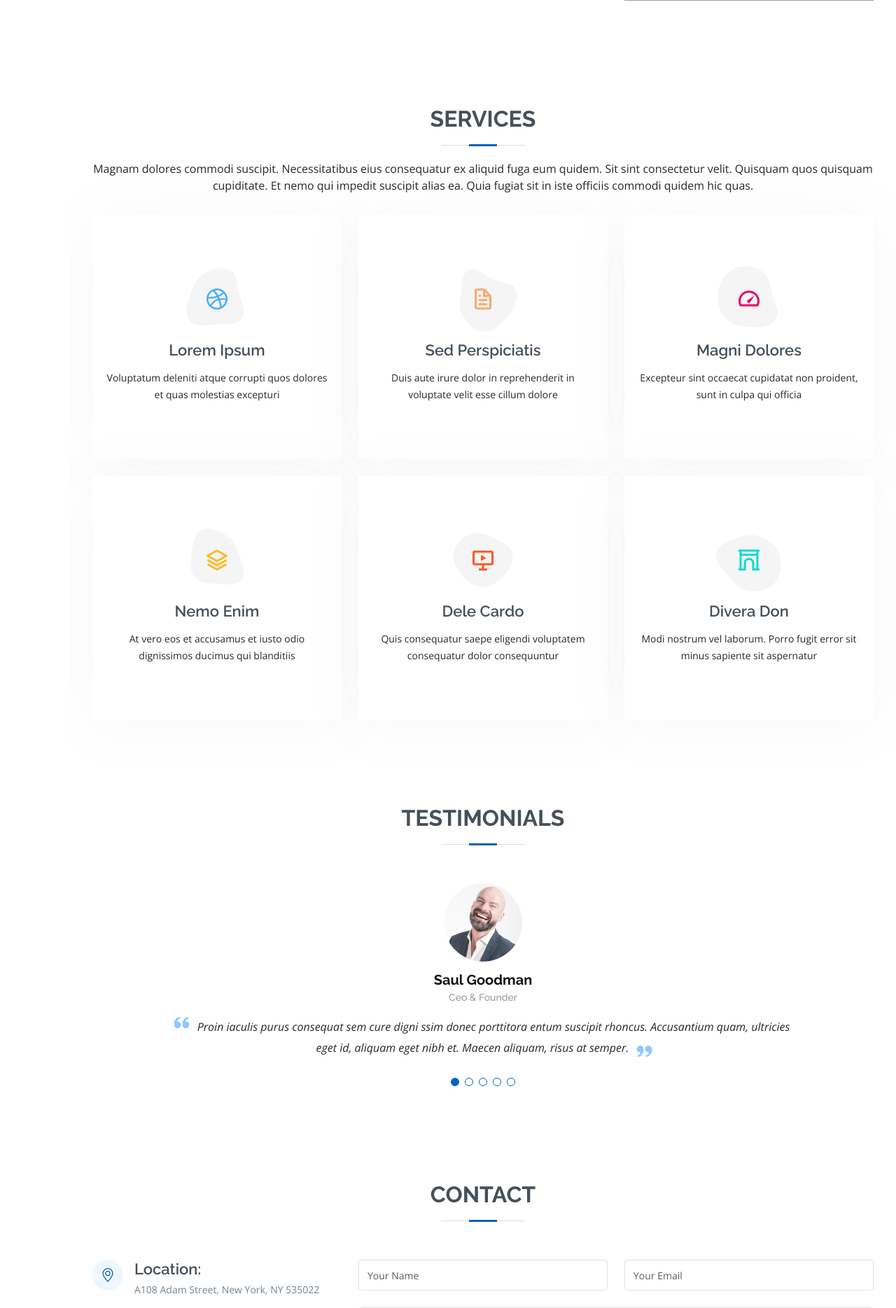
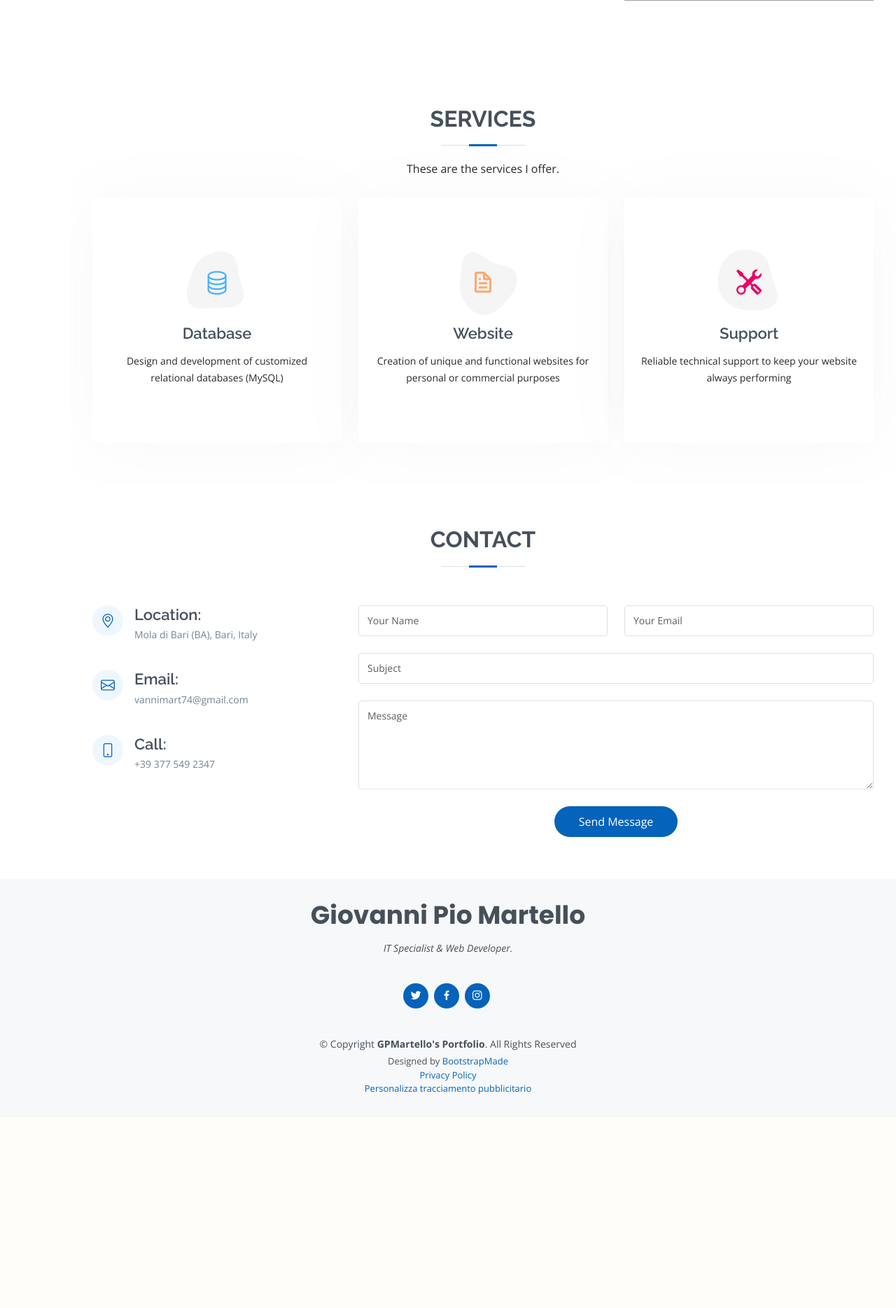
Before and after one commit to johnh-04/portfolio, a PHP site: page / in a window 1280 px wide. Shown: the part 4029-5898 px from the top of the page at 70% size. After the commit the page ends 5593 px from the top, so only its background shows below. Run offline with PHP 8.4, Linux system fonts and the light colour scheme; some libraries are stand-ins or nearby versions; grey boxes are pictures that could not be loaded.

Commit message:
updates - website finished!

```diff
--- a/index.php
+++ b/index.php
@@ -9,6 +9,7 @@
         <title>GPMartello's Portfolio</title>
         <meta content="" name="description">
         <meta content="" name="keywords">
+        <meta http-equiv="Content-Security-Policy" content="upgrade-insecure-requests">
 
         <!-- Favicons -->
         <link href="assets/img/favicon.png" rel="icon">
@@ -35,6 +36,44 @@
             * Author: BootstrapMade.com
             * License: https://bootstrapmade.com/license/
         ======================================================== -->
+
+        <link rel="preload" as="script" href="https://cdn.iubenda.com/cs/iubenda_cs.js"/>
+        <link rel="preload" as="script" href="https://cdn.iubenda.com/cs/tcf/stub-v2.js"/>
+        <script src="https://cdn.iubenda.com/cs/tcf/stub-v2.js"></script>
+        <script>
+            (_iub=self._iub||[]).csConfiguration={
+                cookiePolicyId: 74014721,
+                siteId: 3749228,
+
+                timeoutLoadConfiguration: 30000,
+                lang: 'it',
+                enableTcf: true,
+                tcfVersion: 2,
+                tcfPurposes: {
+                    "2": "consent_only",
+                    "3": "consent_only",
+                    "4": "consent_only",
+                    "5": "consent_only",
+                    "6": "consent_only",
+                    "7": "consent_only",
+                    "8": "consent_only",
+                    "9": "consent_only",
+                    "10": "consent_only"
+                },
+                invalidateConsentWithoutLog: true,
+                googleAdditionalConsentMode: true,
+                consentOnContinuedBrowsing: false,
+                banner: {
+                    position: "top",
+                    acceptButtonDisplay: true,
+                    customizeButtonDisplay: true,
+                    closeButtonDisplay: true,
+                    closeButtonRejects: true,
+                    fontSizeBody: "14px",
+                },
+            }
+        </script>
+        <script async src="https://cdn.iubenda.com/cs/iubenda_cs.js"></script>
 
     </head>
 
@@ -425,8 +464,8 @@
                                     <div class="portfolio-links">
                                         <a href="assets/img/portfolio/astrophone.jpg" data-gallery="portfolioGallery"
                                             class="portfolio-lightbox" title="Example of a website for an e-commerce"><i class="bx bx-plus"></i></a>
-                                    <a href="https://www.martellogiovannipio.altervista.org/astrophone" class="portfolio-details-lightbox"
-                                        data-glightbox="type: external" title="Portfolio Details"><i class="bx bx-link"></i></a>
+                                        <a href="https://www.martellogiovannipio.altervista.org/astrophone"
+                                            target="_blank" title="Portfolio Details"><i class="bx bx-link"></i></a> <!--class="portfolio-details-lightbox", data-glightbox="type: external"-->
                                     </div>
                                 </div>
                             </div>
@@ -441,8 +480,8 @@
                                     <div class="portfolio-links">
                                         <a href="assets/img/portfolio/quiz.jpg" data-gallery="portfolioGallery"
                                             class="portfolio-lightbox" title="Example of a quiz game"><i class="bx bx-plus"></i></a>
-                                    <a href="https://www.martellogiovannipio.altervista.org/quiz" class="portfolio-details-lightbox"
-                                        data-glightbox="type: external" title="Portfolio Details"><i class="bx bx-link"></i></a>
+                                        <a href="https://www.martellogiovannipio.altervista.org/quiz"
+                                            target="_blank" title="Portfolio Details"><i class="bx bx-link"></i></a>
                                     </div>
                                 </div>
                             </div>
@@ -457,8 +496,8 @@
                                     <div class="portfolio-links">
                                         <a href="assets/img/portfolio/greenco.jpg" data-gallery="portfolioGallery"
                                             class="portfolio-lightbox" title="Example of a website for an ecological company"><i class="bx bx-plus"></i></a>
-                                    <a href="https://www.martellogiovannipio.altervista.org/greenco" class="portfolio-details-lightbox"
-                                        data-glightbox="type: external" title="Portfolio Details"><i class="bx bx-link"></i></a>
+                                        <a href="https://www.martellogiovannipio.altervista.org/greenco"
+                                            target="_blank" title="Portfolio Details"><i class="bx bx-link"></i></a>
                                     </div>
                                 </div>
                             </div>
@@ -473,8 +512,8 @@
                                     <div class="portfolio-links">
                                         <a href="assets/img/portfolio/universal.jpg" data-gallery="portfolioGallery"
                                             class="portfolio-lightbox" title="Example of a website for public transport"><i class="bx bx-plus"></i></a>
-                                    <a href="https://www.martellogiovannipio.altervista.org/universal" class="portfolio-details-lightbox"
-                                        data-glightbox="type: external" title="Portfolio Details"><i class="bx bx-link"></i></a>
+                                        <a href="https://www.martellogiovannipio.altervista.org/universal"
+                                            target="_blank" title="Portfolio Details"><i class="bx bx-link"></i></a>
                                     </div>
                                 </div>
                             </div>
@@ -489,8 +528,8 @@
                                     <div class="portfolio-links">
                                         <a href="assets/img/portfolio/xnews.jpg" data-gallery="portfolioGallery"
                                             class="portfolio-lightbox" title="Example of an online forum"><i class="bx bx-plus"></i></a>
-                                    <a href="https://www.martellogiovannipio.altervista.org/xnews" class="portfolio-details-lightbox"
-                                        data-glightbox="type: external" title="Portfolio Details"><i class="bx bx-link"></i></a>
+                                        <a href="https://www.martellogiovannipio.altervista.org/xnews"
+                                            target="_blank" title="Portfolio Details"><i class="bx bx-link"></i></a>
                                     </div>
                                 </div>
                             </div>
@@ -507,9 +546,9 @@
 
                     <div class="section-title">
                         <h2>Services</h2>
-                    <p>Magnam dolores commodi suscipit. Necessitatibus eius consequatur ex aliquid fuga eum quidem. Sit
-                        sint consectetur velit. Quisquam quos quisquam cupiditate. Et nemo qui impedit suscipit alias
-                        ea. Quia fugiat sit in iste officiis commodi quidem hic quas.</p>
+                        <p>
+                            These are the services I offer.
+                        </p>
                     </div>
 
                     <div class="row">
@@ -522,10 +561,10 @@
                                             d="M300,521.0016835830174C376.1290562159157,517.8887921683347,466.0731472004068,529.7835943286574,510.70327084640275,468.03025145048787C554.3714126377745,407.6079735673963,508.03601936045806,328.9844924480964,491.2728898941984,256.3432110539036C474.5976632858925,184.082847569629,479.9380746630129,96.60480741107993,416.23090153303,58.64404602377083C348.86323505073057,18.502131276798302,261.93793281208167,40.57373210992963,193.5410806939664,78.93577620505333C130.42746243093433,114.334589627462,98.30271207620316,179.96522072025542,76.75703585869454,249.04625023123273C51.97151888228291,328.5150500222984,13.704378332031375,421.85034740162234,66.52175969318436,486.19268352777647C119.04800174914682,550.1803526380478,217.28368757567262,524.383925680826,300,521.0016835830174">
                                         </path>
                                     </svg>
-                                <i class="bx bxl-dribbble"></i>
+                                    <i class="bi bi-database"></i>
                                 </div>
-                            <h4><a href="">Lorem Ipsum</a></h4>
-                            <p>Voluptatum deleniti atque corrupti quos dolores et quas molestias excepturi</p>
+                                <h4><a href="">Database</a></h4>
+                                <p>Design and development of customized relational databases (MySQL)</p>
                             </div>
                         </div>
 
@@ -540,8 +579,8 @@
                                     </svg>
                                     <i class="bx bx-file"></i>
                                 </div>
-                            <h4><a href="">Sed Perspiciatis</a></h4>
-                            <p>Duis aute irure dolor in reprehenderit in voluptate velit esse cillum dolore</p>
+                                <h4><a href="">Website</a></h4>
+                                <p>Creation of unique and functional websites for personal or commercial purposes</p>
                             </div>
                         </div>
 
@@ -554,58 +593,10 @@
                                             d="M300,541.5067337569781C382.14930387511276,545.0595476570109,479.8736841581634,548.3450877840088,526.4010558755058,480.5488172755941C571.5218469581645,414.80211281144784,517.5187510058486,332.0715597781072,496.52539010469104,255.14436215662573C477.37192572678356,184.95920475031193,473.57363656557914,105.61284051026155,413.0603344069578,65.22779650032875C343.27470386102294,18.654635553484475,251.2091493199835,5.337323636656869,175.0934190732945,40.62881213300186C97.87086631185822,76.43348514350839,51.98124368387456,156.15599469081315,36.44837278890362,239.84606092416172C21.716077023791087,319.22268207091537,43.775223500013084,401.1760424656574,96.891909868211,461.97329694683043C147.22146801428983,519.5804099606455,223.5754009179313,538.201503339737,300,541.5067337569781">
                                         </path>
                                     </svg>
-                                <i class="bx bx-tachometer"></i>
+                                    <i class="bi bi-tools"></i>
                                 </div>
-                            <h4><a href="">Magni Dolores</a></h4>
-                            <p>Excepteur sint occaecat cupidatat non proident, sunt in culpa qui officia</p>
-                        </div>
-                    </div>
-
-                    <div class="col-lg-4 col-md-6 d-flex align-items-stretch mt-4" data-aos="zoom-in"
-                        data-aos-delay="100">
-                        <div class="icon-box iconbox-yellow">
-                            <div class="icon">
-                                <svg width="100" height="100" viewBox="0 0 600 600" xmlns="http://www.w3.org/2000/svg">
-                                    <path stroke="none" stroke-width="0" fill="#f5f5f5"
-                                        d="M300,503.46388370962813C374.79870501325706,506.71871716319447,464.8034551963731,527.1746412648533,510.4981551193396,467.86667711651364C555.9287308511215,408.9015244558933,512.6030010748507,327.5744911775523,490.211057578863,256.5855673507754C471.097692560561,195.9906835881958,447.69079081568157,138.11976852964426,395.19560036434837,102.3242989838813C329.3053358748298,57.3949838291264,248.02791733380457,8.279543830951368,175.87071277845988,42.242879143198664C103.41431057327972,76.34704239035025,93.79494320519305,170.9812938413882,81.28167332365135,250.07896920659033C70.17666984294237,320.27484674793965,64.84698225790005,396.69656628748305,111.28512138212992,450.4950937839243C156.20124167950087,502.5303643271138,231.32542653798444,500.4755392045468,300,503.46388370962813">
-                                    </path>
-                                </svg>
-                                <i class="bx bx-layer"></i>
-                            </div>
-                            <h4><a href="">Nemo Enim</a></h4>
-                            <p>At vero eos et accusamus et iusto odio dignissimos ducimus qui blanditiis</p>
-                        </div>
-                    </div>
-
-                    <div class="col-lg-4 col-md-6 d-flex align-items-stretch mt-4" data-aos="zoom-in"
-                        data-aos-delay="200">
-                        <div class="icon-box iconbox-red">
-                            <div class="icon">
-                                <svg width="100" height="100" viewBox="0 0 600 600" xmlns="http://www.w3.org/2000/svg">
-                                    <path stroke="none" stroke-width="0" fill="#f5f5f5"
-                                        d="M300,532.3542879108572C369.38199826031484,532.3153073249985,429.10787420159085,491.63046689027357,474.5244479745417,439.17860296908856C522.8885846962883,383.3225815378663,569.1668002868075,314.3205725914397,550.7432151929288,242.7694973846089C532.6665558377875,172.5657663291529,456.2379748765914,142.6223662098291,390.3689995646985,112.34683881706744C326.66090330228417,83.06452184765237,258.84405631176094,53.51806209861945,193.32584062364296,78.48882559362697C121.61183558270385,105.82097193414197,62.805066853699245,167.19869350419734,48.57481801355237,242.6138429142374C34.843463184063346,315.3850353017275,76.69343916112496,383.4422959591041,125.22947124332185,439.3748458443577C170.7312796277747,491.8107796887764,230.57421082200815,532.3932930995766,300,532.3542879108572">
-                                    </path>
-                                </svg>
-                                <i class="bx bx-slideshow"></i>
-                            </div>
-                            <h4><a href="">Dele Cardo</a></h4>
-                            <p>Quis consequatur saepe eligendi voluptatem consequatur dolor consequuntur</p>
-                        </div>
-                    </div>
-
-                    <div class="col-lg-4 col-md-6 d-flex align-items-stretch mt-4" data-aos="zoom-in"
-                        data-aos-delay="300">
-                        <div class="icon-box iconbox-teal">
-                            <div class="icon">
-                                <svg width="100" height="100" viewBox="0 0 600 600" xmlns="http://www.w3.org/2000/svg">
-                                    <path stroke="none" stroke-width="0" fill="#f5f5f5"
-                                        d="M300,566.797414625762C385.7384707136149,576.1784315230908,478.7894351017131,552.8928747891023,531.9192734346935,484.94944893311C584.6109503024035,417.5663521118492,582.489472248146,322.67544863468447,553.9536738515405,242.03673114598146C529.1557734026468,171.96086150256528,465.24506316201064,127.66468636344209,395.9583748389544,100.7403814666027C334.2173773831606,76.7482773500951,269.4350130405921,84.62216499799875,207.1952322260088,107.2889140133804C132.92018162631612,134.33871894543012,41.79353780512637,160.00259165414826,22.644507872594943,236.69541883565114C3.319112789854554,314.0945973066697,72.72355303640163,379.243833228382,124.04198916343866,440.3218312028393C172.9286146004772,498.5055451809895,224.45579914871206,558.5317968840102,300,566.797414625762">
-                                    </path>
-                                </svg>
-                                <i class="bx bx-arch"></i>
-                            </div>
-                            <h4><a href="">Divera Don</a></h4>
-                            <p>Modi nostrum vel laborum. Porro fugit error sit minus sapiente sit aspernatur</p>
+                                <h4><a href="">Support</a></h4>
+                                <p>Reliable technical support to keep your website always performing</p>
                             </div>
                         </div>
 
@@ -614,7 +605,7 @@
                 </div>
             </section><!-- End Services Section -->
 
-        <!-- ======= Testimonials Section ======= -->
+            <!-- ======= Testimonials Section =======
             <section id="testimonials" class="testimonials section-bg">
                 <div class="container" data-aos="fade-up">
 
@@ -638,7 +629,7 @@
                                         <i class="bx bxs-quote-alt-right quote-icon-right"></i>
                                     </p>
                                 </div>
-                        </div><!-- End testimonial item -->
+                            </div> End testimonial item
 
                             <div class="swiper-slide">
                                 <div class="testimonial-item">
@@ -653,7 +644,7 @@
                                         <i class="bx bxs-quote-alt-right quote-icon-right"></i>
                                     </p>
                                 </div>
-                        </div><!-- End testimonial item -->
+                            </div> End testimonial item
 
                             <div class="swiper-slide">
                                 <div class="testimonial-item">
@@ -668,7 +659,7 @@
                                         <i class="bx bxs-quote-alt-right quote-icon-right"></i>
                                     </p>
                                 </div>
-                        </div><!-- End testimonial item -->
+                            </div> End testimonial item
 
                             <div class="swiper-slide">
                                 <div class="testimonial-item">
@@ -683,7 +674,7 @@
                                         <i class="bx bxs-quote-alt-right quote-icon-right"></i>
                                     </p>
                                 </div>
-                        </div><!-- End testimonial item -->
+                            </div> End testimonial item
 
                             <div class="swiper-slide">
                                 <div class="testimonial-item">
@@ -698,14 +689,14 @@
                                         <i class="bx bxs-quote-alt-right quote-icon-right"></i>
                                     </p>
                                 </div>
-                        </div><!-- End testimonial item -->
+                            </div> End testimonial item
 
                         </div>
                         <div class="swiper-pagination"></div>
                     </div>
 
                 </div>
-        </section><!-- End Testimonials Section -->
+            </section> End Testimonials Section -->
 
             <!-- ======= Contact Section ======= -->
             <section id="contact" class="contact">
@@ -722,19 +713,19 @@
                                 <div class="address">
                                     <i class="bi bi-geo-alt"></i>
                                     <h4>Location:</h4>
-                                <p>A108 Adam Street, New York, NY 535022</p>
+                                    <p>Mola di Bari (BA), Bari, Italy</p>
                                 </div>
 
                                 <div class="email">
                                     <i class="bi bi-envelope"></i>
                                     <h4>Email:</h4>
-                                <p>info@example.com</p>
+                                    <p>vannimart74@gmail.com</p>
                                 </div>
 
                                 <div class="phone">
                                     <i class="bi bi-phone"></i>
                                     <h4>Call:</h4>
-                                <p>+1 5589 55488 55s</p>
+                                    <p>+39 377 549 2347</p>
                                 </div>
 
                             </div>
@@ -746,21 +737,17 @@
                             <form action="forms/contact.php" method="post" role="form" class="php-email-form">
                                 <div class="row">
                                     <div class="col-md-6 form-group">
-                                    <input type="text" name="name" class="form-control" id="name"
-                                        placeholder="Your Name" required>
+                                        <input type="text" name="name" class="form-control" id="name" placeholder="Your Name" required>
                                     </div>
                                     <div class="col-md-6 form-group mt-3 mt-md-0">
-                                    <input type="email" class="form-control" name="email" id="email"
-                                        placeholder="Your Email" required>
+                                        <input type="email" class="form-control" name="email" id="email" placeholder="Your Email" required>
                                     </div>
                                 </div>
                                 <div class="form-group mt-3">
-                                <input type="text" class="form-control" name="subject" id="subject"
-                                    placeholder="Subject" required>
+                                    <input type="text" class="form-control" name="subject" id="subject" placeholder="Subject" required>
                                 </div>
                                 <div class="form-group mt-3">
-                                <textarea class="form-control" name="message" rows="5" placeholder="Message"
-                                    required></textarea>
+                                    <textarea class="form-control" name="message" rows="5" placeholder="Message" required></textarea>
                                 </div>
                                 <div class="my-3">
                                     <div class="loading">Loading</div>
@@ -798,6 +785,10 @@
                     <!-- Licensing information: [license-url] -->
                     <!-- Purchase the pro version with working PHP/AJAX contact form: https://bootstrapmade.com/free-html-bootstrap-template-my-resume/ -->
                     Designed by <a href="https://bootstrapmade.com/">BootstrapMade</a>
+                    <br>
+                    <a href="https://www.iubenda.com/privacy-policy/74014721" rel="noreferrer nofollow" target="_blank">Privacy Policy</a>
+                    <br>
+                    <a href="#" role="button" class="iubenda-advertising-preferences-link">Personalizza tracciamento pubblicitario</a>
                 </div>
             </div>
         </footer><!-- End Footer -->
@@ -820,6 +811,9 @@
         <!-- Template Main JS File -->
         <script src="assets/js/main.js"></script>
 
+        <!-- ADS -->
+        <!--<script>!function(d,l,e,s,c){e=d.createElement("script");e.src="//ad.altervista.org/js.ad/size=2X2/?ref="+encodeURIComponent(l.hostname+l.pathname)+"&r="+Date.now();s=d.scripts;c=d.currentScript||s[s.length-1];c.parentNode.insertBefore(e,c)}(document,location)</script>-->
+
     </body>
 
 </html>
```
Also changed, not shown: forms/contact.php (+15 -32 lines). Lines whose indentation alone changed are shown as unchanged.
